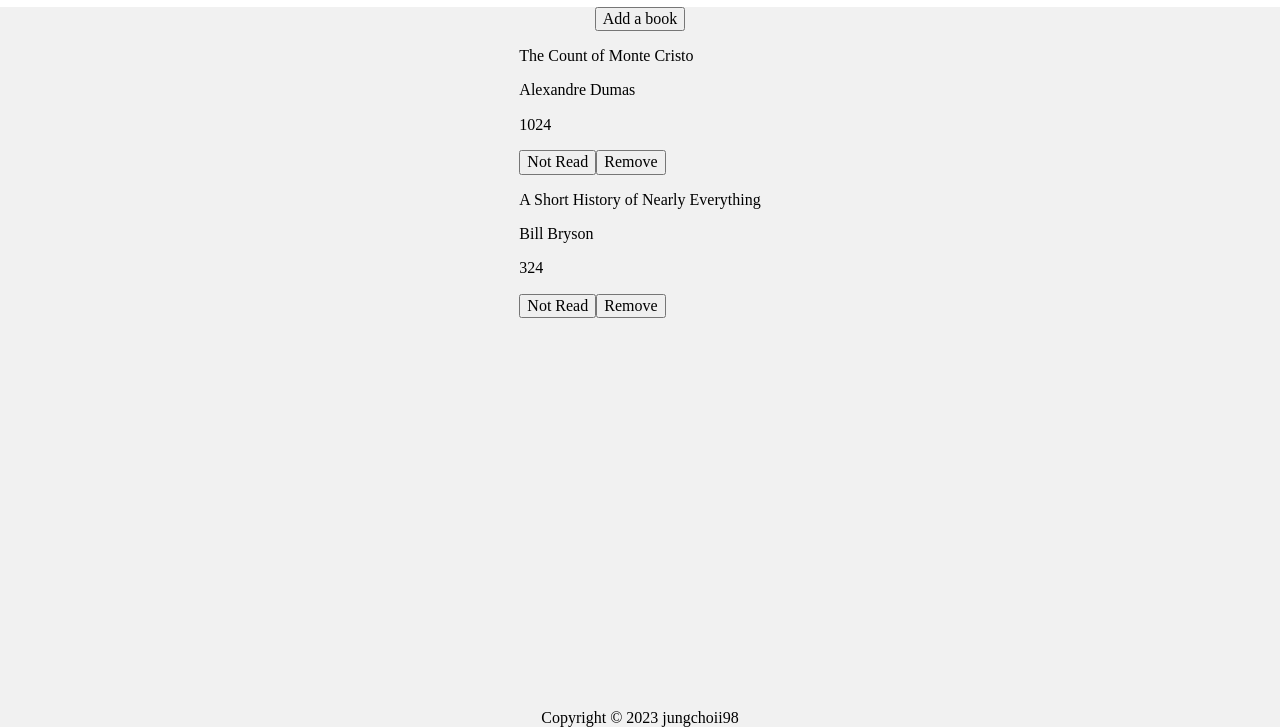
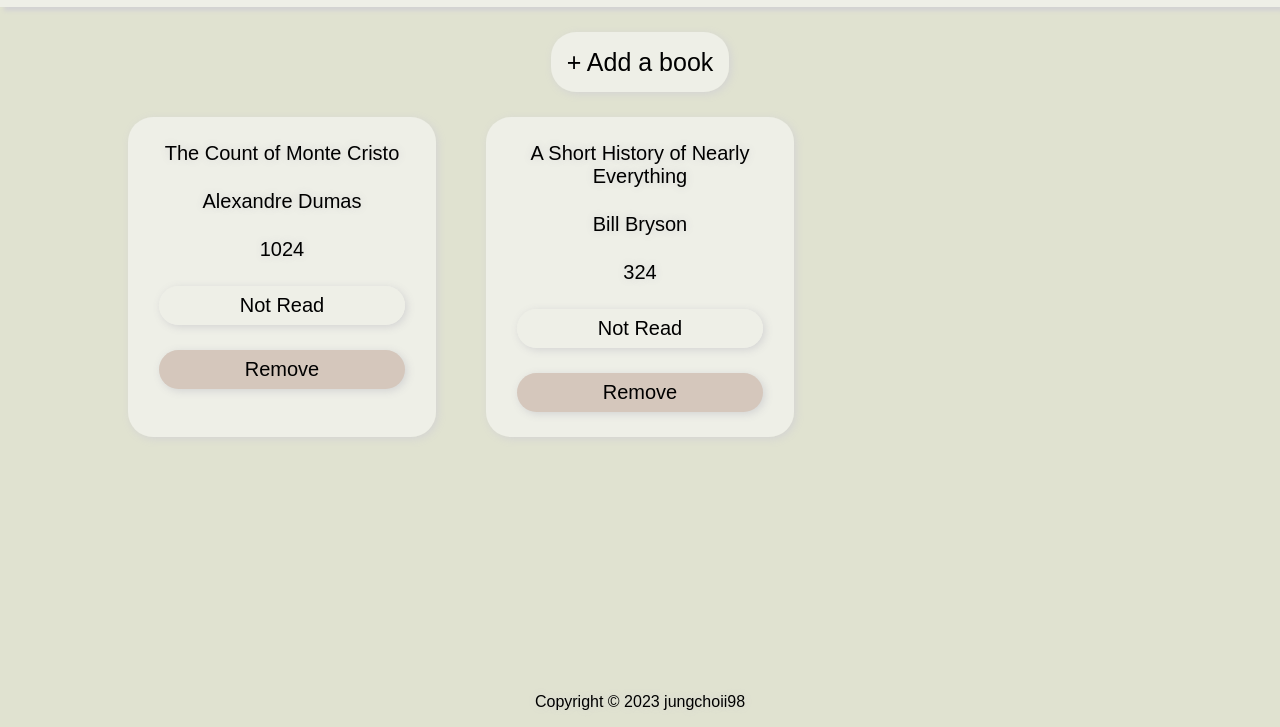
Before and after one commit to jungchoii98/TOP-Library, a website: page index.html in a window 1280 px wide. Shown: the part 73-800 px from the top of the page. Drawn offline with nearby package versions, Linux system fonts and the light colour scheme; a web font is replaced by a local one.

Commit message:
Read button functionality + color scheme update
The read button is able to be toggled

```diff
--- a/index.html
+++ b/index.html
@@ -13,7 +13,7 @@
     <span>Log In</span>
   </header>
   <main>
-    <button id="show-dialog">Add a book</button>
+    <button id="show-dialog">+ Add a book</button>
     <article>
     </article>
   </main>
--- a/script.js
+++ b/script.js
@@ -95,6 +95,9 @@ function displayBooks() {
     let readBtn = document.createElement('button');
     readBtn.innerHTML = library.getBookAt(i).getReadString();
     readBtn.addEventListener("click", toggleRead);
+    if (library.getBookAt(i).read) {
+      readBtn.classList.add('read-btn');
+    }
     let removeBtn = document.createElement('button');
     removeBtn.innerHTML = 'Remove';
     removeBtn.addEventListener("click", removeBook);
--- a/style.css
+++ b/style.css
@@ -1,4 +1,5 @@
 @import url(node_modules/normalize.css/normalize.css);
+@import url('https://fonts.googleapis.com/css2?family=Roboto:wght@400;500;700&family=Skranji:wght@400;700&display=swap');
 
 *::before,
 *::after,
@@ -6,22 +7,35 @@
   box-sizing: border-box;
   margin: 0px;
   padding: 0px;
+  font-family: "Skranji", sans-serif;
+  text-shadow: 0px 0px 8px lightgray;
+}
+
+p {
+  margin: 0px;
+}
+
+button {
+  box-shadow: 2px 2px 8px lightgray;
+  cursor: pointer;
 }
 
 body {
-  background-color: rgb(241, 241, 241);
+  background-color: #e0e2d0;
   min-height: 100vh;
   display: flex;
   flex-direction: column;
 }
 
 header {
-  background-color: white;
+  background-color: #eeefe7fe;
+  box-shadow: 4px 4px 4px lightgray;
   display: flex;
   justify-content: space-between;
   align-items: center;
   padding-left: 100px;
   padding-right: 100px;
+  font-weight: 700;
 }
 
 main {
@@ -29,9 +43,68 @@ main {
   display: flex;
   flex-direction: column;
   align-items: center;
+  font-weight: 400;
+}
+
+main > button {
+  padding: 16px;
+  border: none;
+  border-radius: 25px;
+  font-size: 25px;
+  background-color: #eeefe7fe;
+}
+
+#show-dialog {
+  margin: 25px 0px;
+}
+
+article {
+  width: 80%;
+  font-size: 20px;
+  display: grid;
+  grid-template-columns: repeat(auto-fill, minmax(300px, 1fr));
+  justify-items: center;
+  gap: 50px;
+}
+
+article div {
+  width: 100%;
+  padding: 25px 0px;
+  background-color: #eeefe7fe;
+  border-radius: 25px;
+  box-shadow: 2px 2px 8px lightgray;
+  display: flex;
+  flex-direction: column;
+  gap: 25px;
+  align-items: center;
+}
+
+article div * {
+  width: 80%;
+  text-align: center;
+}
+
+article div button {
+  border: none;
+  border-radius: 25px;
+  padding: 8px;
+}
+
+article div button:first-of-type {
+  background-color: #eeefe7fe;
+}
+
+article div button.read-btn {
+  background-color: #e0e2d0;
+}
+
+article div button:last-of-type {
+  background-color: #D5C7BC;
 }
 
 footer {
   display: flex;
   justify-content: center;
+  font-weight: 400;
+  padding-bottom: 16px;
 }
```
